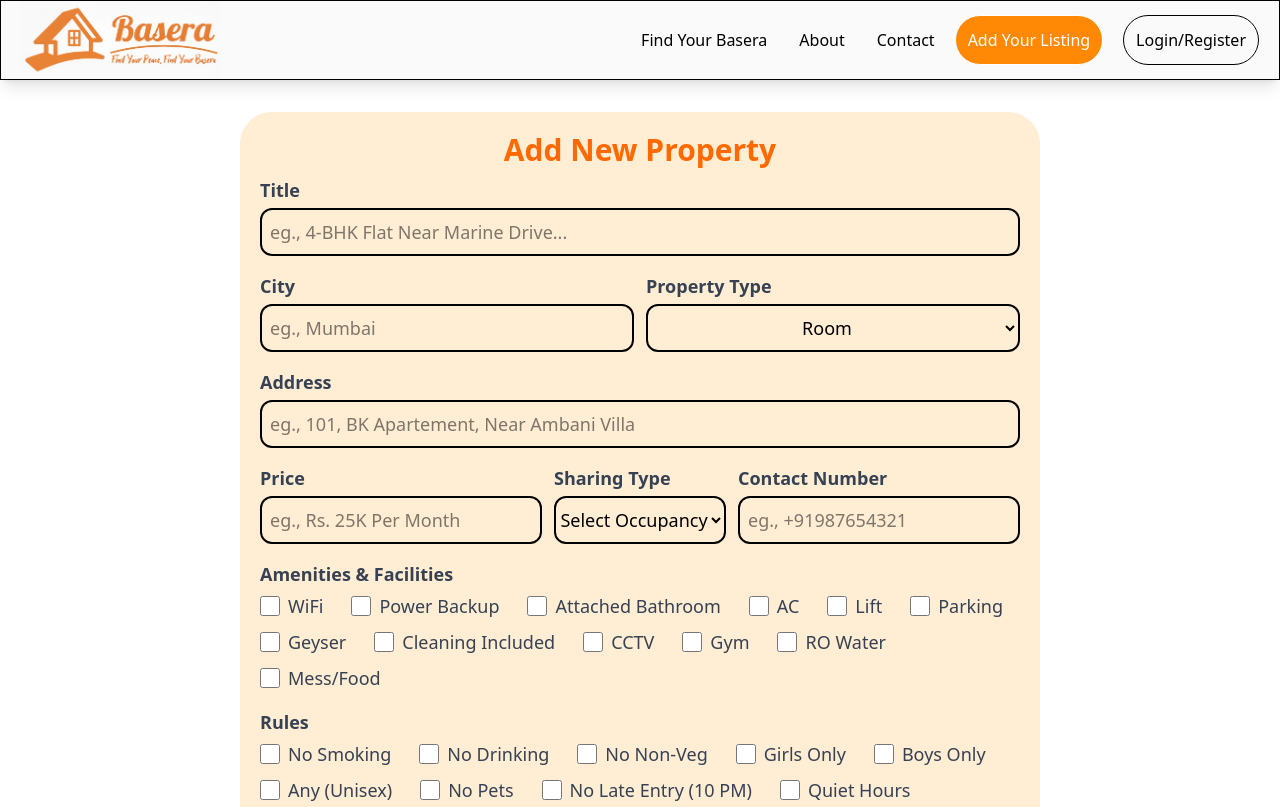
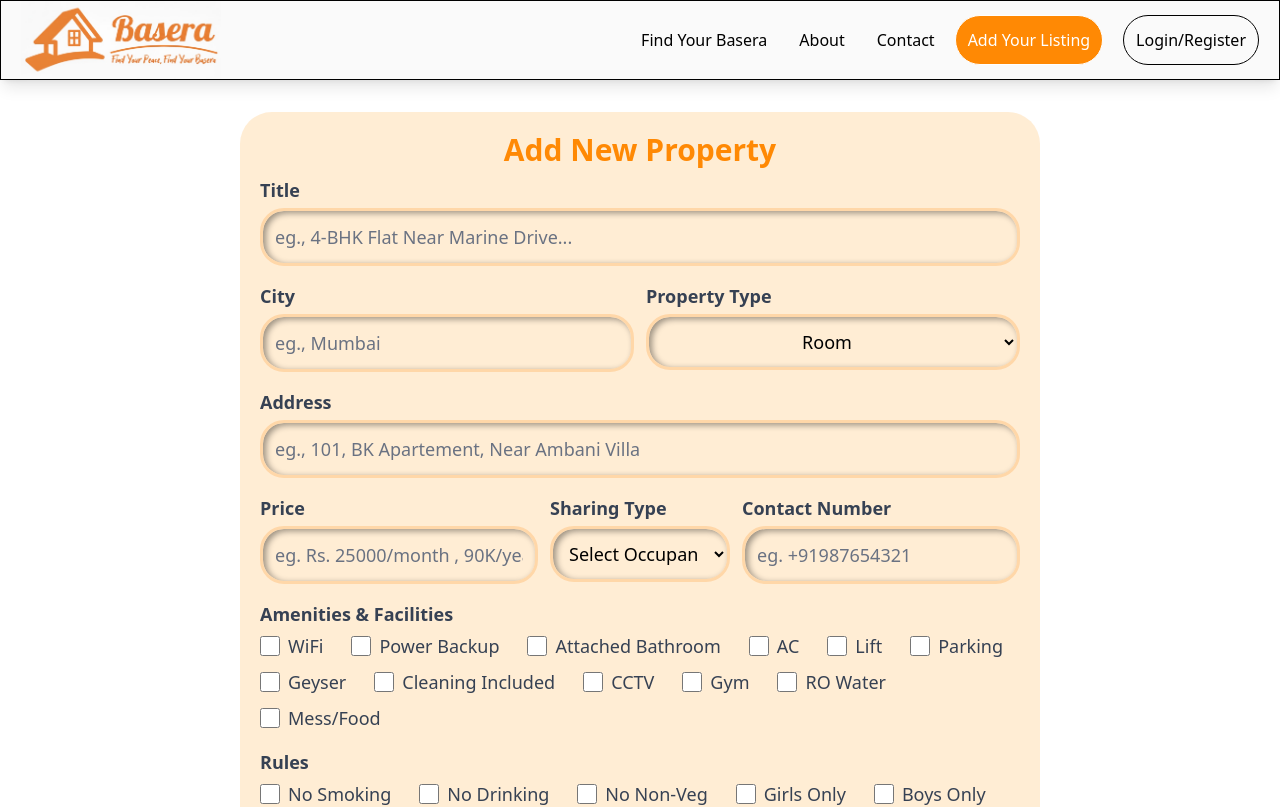
Before and after one commit to saurabhkumar005/Basera, a React (Vite) app in the folder Client/: page /listing/add in a window 1280 px wide. Shown: the top 807 px of the page. Built offline with nearby package versions, Linux system fonts and the light colour scheme; no server answers.

Commit message:
updated add listing form UI and completed UI for login and register page

```diff
--- /dev/null
+++ b/Client/src/components/UI/orangeButton.jsx
@@ -0,0 +1,11 @@
+export default function OrangeButton({placeholder, type}){
+    return(
+     <button  type={type}
+     className="bg-gradient-to-b from-orange-400 to-orange-600
+     hover:bg-gradient-to-b hover:from-orange-400 hover:to-orange-700
+      p-3 mt-4  rounded-4xl    text-xl">
+        {placeholder}
+        </button>
+    )
+}
+// used in: login, register page
--- a/Client/src/pages/AddListing.jsx
+++ b/Client/src/pages/AddListing.jsx
@@ -63,12 +63,12 @@ export default function AddListing() {
             setLoading(false);
         }
     }
-
+const inputStyle =  "w-full p-3 rounded-3xl focus:bg-gray-100 border-3 border-orange-200 focus:outline-none  hover:border-orange-400 focus:border-orange-500 placeholder-gray-500 shadow-[inset_3px_2px_6px_rgba(0,0,0,0.4)] focus:shadow-[inset_2px_0px_4px_rgba(0,0,0,0.6)]";
     return (
 
         <div className="flex justify-center items-center w-[100vw]  ">
             <div className="w-[80vw] max-w-[800px]  bg-orange-100 p-5 my-8 rounded-4xl">
-                <div className='text-center w-full text-3xl text-orange-500 mb-2 font-bold'>
+                <div className='text-center w-full text-3xl text-orange-400 mb-2 font-bold'>
                     Add New Property
                 </div>
 
@@ -87,7 +87,7 @@ export default function AddListing() {
                             type="text"
                             name="title"
                             placeholder='eg., 4-BHK Flat Near Marine Drive... '
-                            className='border-2 p-2 rounded-xl w-full focus:border-orange-400   focus:outline-none'
+                            className={inputStyle}
                             required
                             onChange={handleChange}
                             value={formData.title}
@@ -102,7 +102,7 @@ export default function AddListing() {
                                 type="text"
                                 name="city"
                                 placeholder='eg., Mumbai'
-                                className='border-2 p-2 rounded-xl  focus:border-orange-400   focus:outline-none'
+                                className={inputStyle}
                                 required
                                 onChange={handleChange}
                                 value={formData.city}
@@ -113,7 +113,7 @@ export default function AddListing() {
                                 className='font-bold  text-gray-700 '>Property Type</label>
                             <select type="text" name="listingType" value={formData.listingType}
                                 onChange={handleChange}
-                                className='border-2 flex  h-12 border-2 rounded-xl text-center focus:outline-none focus:border-orange-400'>
+                                className={`${inputStyle}    text-center `}>
                                 <option className=' border rounded-2xl bg-orange-200' value="Room">Room</option>
                                 <option className=' border rounded-2xl bg-orange-200' value="PG">PG</option>
                                 <option className=' border rounded-2xl bg-orange-200' value="Flat">Flat</option>
@@ -131,32 +131,31 @@ export default function AddListing() {
                             type="text"
                             name="address"
                             placeholder='eg., 101, BK Apartement, Near Ambani Villa'
-                            className='border-2 p-2 rounded-xl w-full focus:border-orange-400   focus:outline-none'
-
+                            className={inputStyle}
                             onChange={handleChange}
                             value={formData.address}
                         />
                     </div>
 
                     {/* price  and sharing type ad contact number*/}
-                    <div className='flex gap-3 w-full'>
+                    <div className='flex gap-3 w-full flex-col md:flex-row'>
                         <div className="flex  gap-1 text-lg flex-col w-full">
                             <label htmlFor="price" className='font-bold  text-gray-700' >Price </label>
                             <input
                                 type="text"
                                 name="price"
-                                placeholder='eg., Rs. 25K Per Month'
-                                className='border-2 p-2 rounded-xl w-full focus:border-orange-400   focus:outline-none'
+                                placeholder='eg. Rs. 25000/month , 90K/year'
+                                className={inputStyle}
                                 onChange={handleChange}
                                 value={formData.price}
                             />
                         </div>
-                        <div className='flex flex-col gap-1   '>
+                        <div className='flex flex-col gap-1  '>
                             <label htmlFor="sharingType"
                                 className='font-bold  text-gray-700 '>Sharing Type</label>
                             <select type="text" name="sharingType" value={formData.sharingType}
                                 onChange={handleChange} required
-                                className='border-2 flex  h-12 border-2 rounded-xl text-center focus:outline-none focus:border-orange-400'>
+                                  className={`${inputStyle} min-w-45   text-center `}>
                                 <option className=' border rounded-2xl bg-orange-200' disabled value="" >Select Occupancy</option>
                                 <option className=' border rounded-2xl bg-orange-200' value="Single">Single</option>
                                 <option className=' border rounded-2xl bg-orange-200' value="Double">Double</option>
@@ -171,8 +170,8 @@ export default function AddListing() {
                             <input
                                 type="text"
                                 name="contactNumber"
-                                placeholder='eg., +91987654321'
-                                className='border-2 p-2 rounded-xl w-full focus:border-orange-400   focus:outline-none'
+                                placeholder='eg. +91987654321'
+                                  className={`${inputStyle} `}
                                 onChange={handleChange}
                                 value={formData.contactNumber}
                             />
@@ -192,7 +191,8 @@ export default function AddListing() {
                                             value={opt}
                                             checked={formData.amenities.includes(opt)}
                                             onChange={(e) => { handleCheckboxChange(e, 'amenities') }}
-                                            className='border-2 accent-orange-400 cursor-pointer w-5'
+                                            className='border-2 accent-orange-300 cursor-pointer w-5'
+
 
                                         />
                                         <span className='text-gray-700'>{opt}</span>
@@ -214,7 +214,7 @@ export default function AddListing() {
                                             value={opt}
                                             checked={formData.rules.includes(opt)}
                                             onChange={(e) => { handleCheckboxChange(e, 'rules') }}
-                                            className='border-2 accent-orange-400 cursor-pointer w-5'
+                                            className='border-2 accent-orange-300 cursor-pointer w-5'
 
                                         />
                                         <span className='text-gray-700'>{opt}</span>
@@ -223,7 +223,7 @@ export default function AddListing() {
                             </div>
                             <div className=' w-full   flex justify-center mt-4 '>
                                 <button
-                                    className={` ${loading ? 'bg-gray-400 cursor-not-allowed' : 'bg-orange-400 hover:bg-orange-500  hover:shadow-orange-700'} bg-gray-700  hover:shadow-lg rounded-xl p-3 px-6 text-gray-900 text-xl`} >{loading ? 'Submitting...' : 'Post Listing'}</button>
+                                    className={` ${loading ? 'bg-gray-400 cursor-not-allowed' : 'bg-gradient-to-b from-orange-200 to-orange-400 hover:bg-gradient-to-b hover:from-orange-300 hover:to-orange-500   hover:shadow-orange-300'} bg-gray-200  hover:shadow-md rounded-3xl p-3 px-6 text-gray-900 text-xl`} >{loading ? 'Submitting...' : 'Post Listing'}</button>
                             </div>
                         </div>
                     </div>
--- a/Client/src/pages/Register.jsx
+++ b/Client/src/pages/Register.jsx
@@ -1,9 +1,58 @@
-
-
-export default function Register(){
+import loginBG from "../assets/images/loginBG.png"
+import OrangeButton from "../components/UI/orangeButton";
+import {Link} from 'react-router-dom'
+export default function Register() {
+    const inputStyle =  "w-full p-3 rounded-2xl bg-gray-200 border-2 border-gray-200 focus:outline-none  hover:border-orange-500 focus:border-orange-500 placeholder-gray-500 shadow-[inset_2px_3px_6px_rgba(0,0,0,0.4)] focus:shadow-[inset_2px_0px_4px_rgba(0,0,0,0.6)]";
     return (
         <>
-        <h1>This is Register Page</h1>
+            <div
+                style={{ backgroundImage: `url(${loginBG})` }}
+                className={` w-screen h-screen bg-cover bg-center bg-no-repeat flex justify-center items-center`}>
+                <div className="p-6 w-90 sm:w-120  bg-white/40 relative z-10 backdrop-blur-sm border border-white/90 shadow-xl rounded-4xl flex flex-col gap-2">
+
+                    {/* Header */}
+                    <div className="flex flex-col gap-1">
+                        <h1 className="text-3xl text-orange-500 font-bold text-center">Register </h1>
+                        <p className=" text-center text-xl">Welcome to Basera!</p>
+                    </div>
+
+                    {/* Register form */}
+                    <form className="text-lg text-gray-900 flex flex-col gap-2">
+                        <label htmlFor="name">
+                            Name
+                        </label>
+                        <input name="name"
+                            className= {inputStyle}
+                            placeholder="Enter your Name"
+                        />
+                         <label htmlFor="phone">
+                            Phone Number
+                        </label>
+                        <input name="phone"
+                            className= {inputStyle}
+                            placeholder="Enter your Phone Number"
+                        />
+                        <label htmlFor="email">
+                            Email
+                        </label>
+                        <input name="email"
+                            className= {inputStyle}
+                            placeholder="Enter your email"
+                        />
+                        <label htmlFor="password">
+                            Password
+                        </label>
+                        <input name="password"
+                            className={inputStyle}
+                            placeholder="Enter your Password"
+                        />
+                    <OrangeButton placeholder={"Create Your Account"} type={"submit"}/>
+                    </form>
+                    <div className=" flex justify-center">
+                    <Link to="/login" className=" hover:text-sky-700 hover:underline"> Already Registered? LogIn</Link>
+                    </div>
+                </div>
+            </div>
         </>
     )
 }
```
Also changed, not shown: Client/src/pages/Login.jsx (+7 -3 lines).
